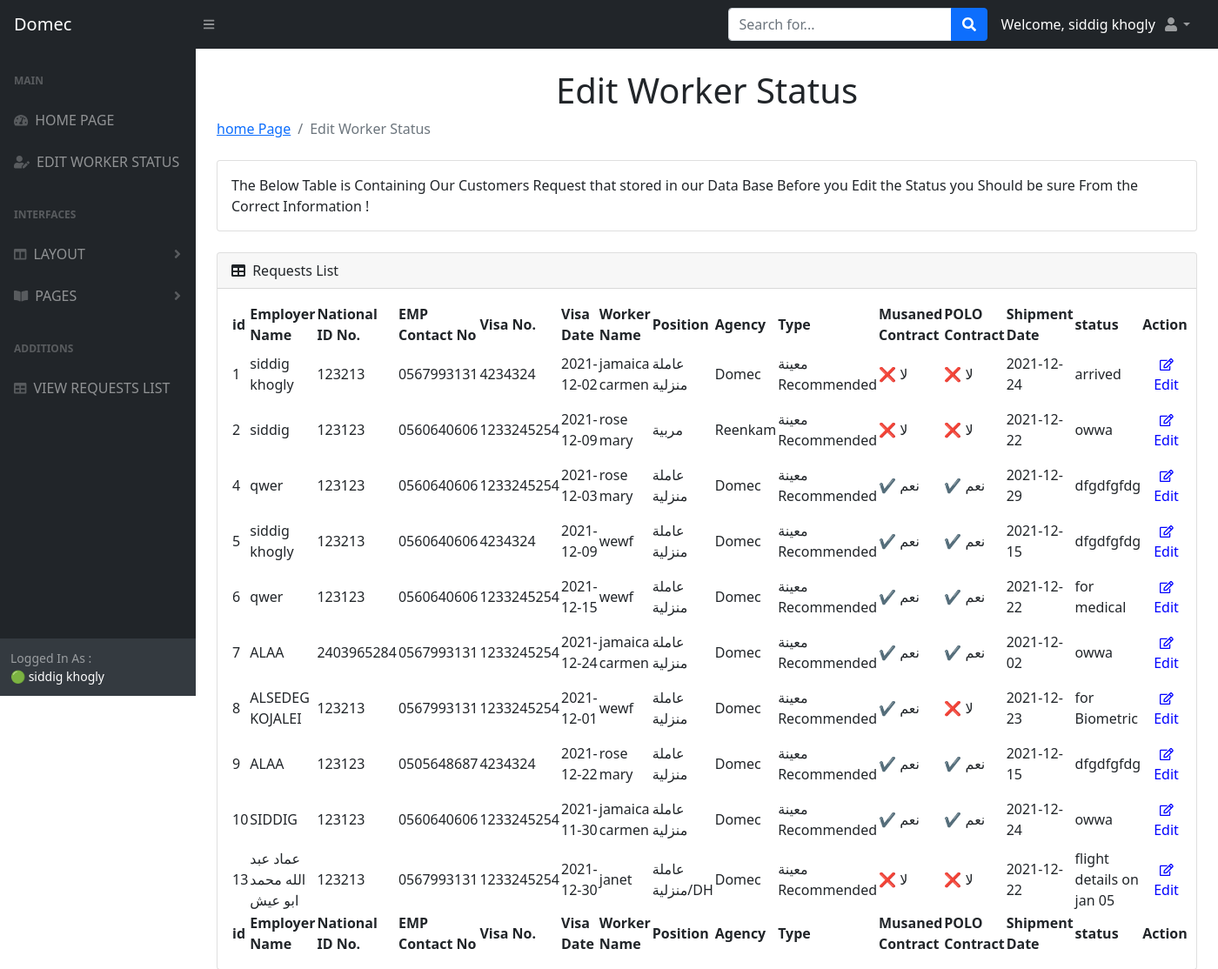
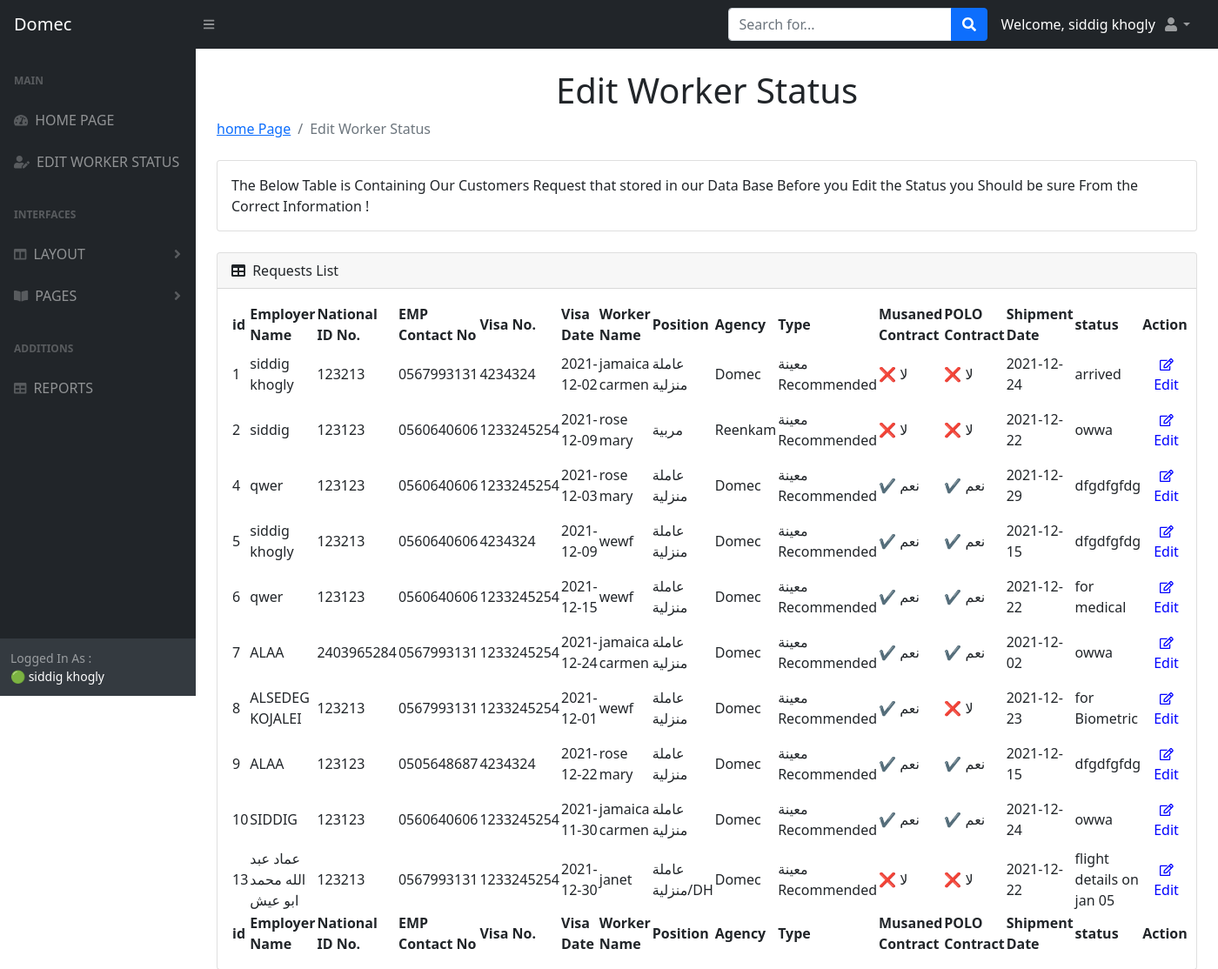
Before and after one commit to rnsdoodi/Mukamil_system, a Flask app: page /domec_list in a window 1400 px wide. Shown: the top 1114 px of the page at 87% size. Run offline with Flask 2, Linux system fonts and the light colour scheme; a user stored in the database is signed in; data comes from the database, SQL or seed files in the repository; both versions use the stored data as it was after the commit; some libraries are stand-ins or nearby versions.

```diff
--- a/requirements.txt
+++ b/requirements.txt
@@ -12,3 +12,4 @@ SQLAlchemy==1.3.20
 visitor==0.1.3
 Werkzeug==1.0.1
 WTForms==2.3.3
+gunicorn==20.1.0
--- a/templates/domec_list.html
+++ b/templates/domec_list.html
@@ -99,7 +99,7 @@
 
                             <a class="nav-link" href="{{url_for('domec_tables')}}">
                                 <div class="sb-nav-link-icon"><i class="fas fa-table"></i></div>
-                                VIEW REQUESTS LIST
+                                REPORTS
                             </a>
                         </div>
                     </div>
```
Also changed, not shown: templates/tables.html (line endings or trailing spaces), users.db, 2 other files. Lines whose indentation alone changed are shown as unchanged.
